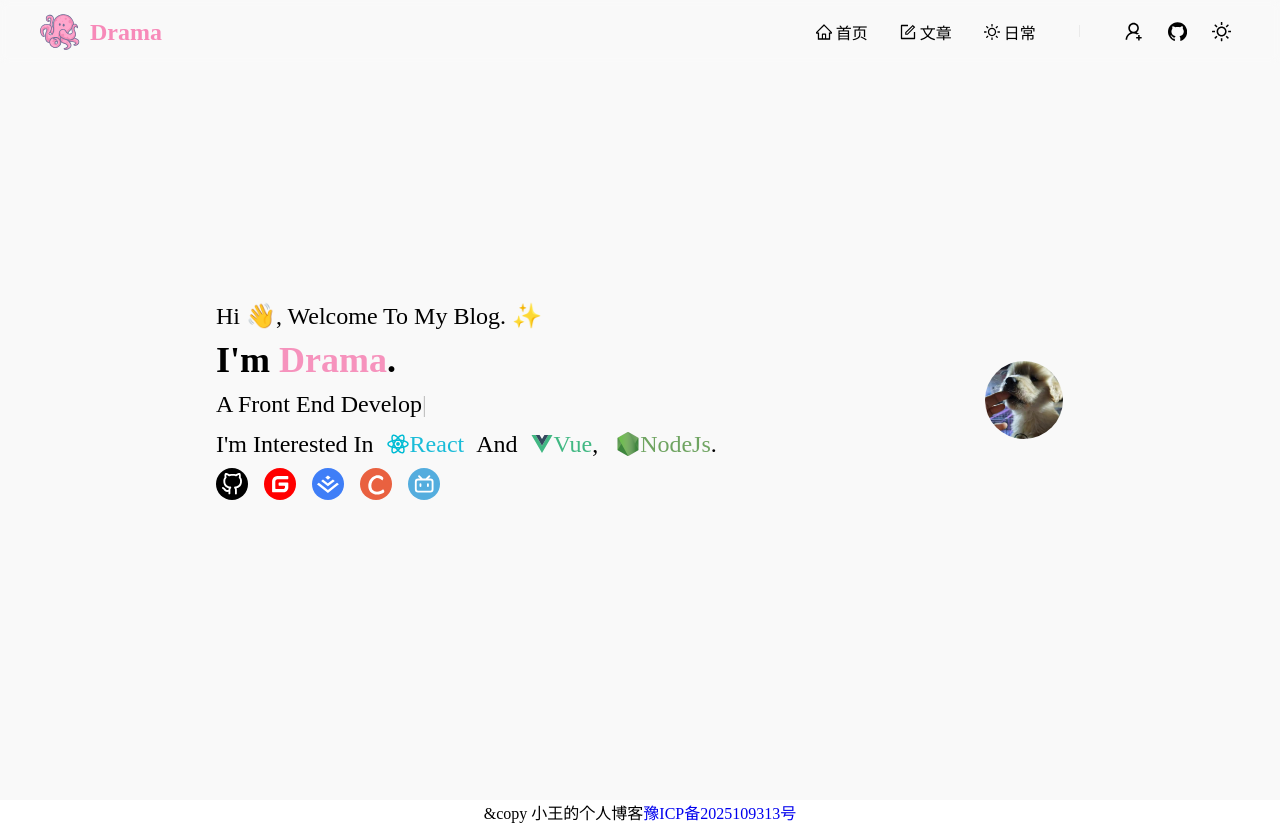
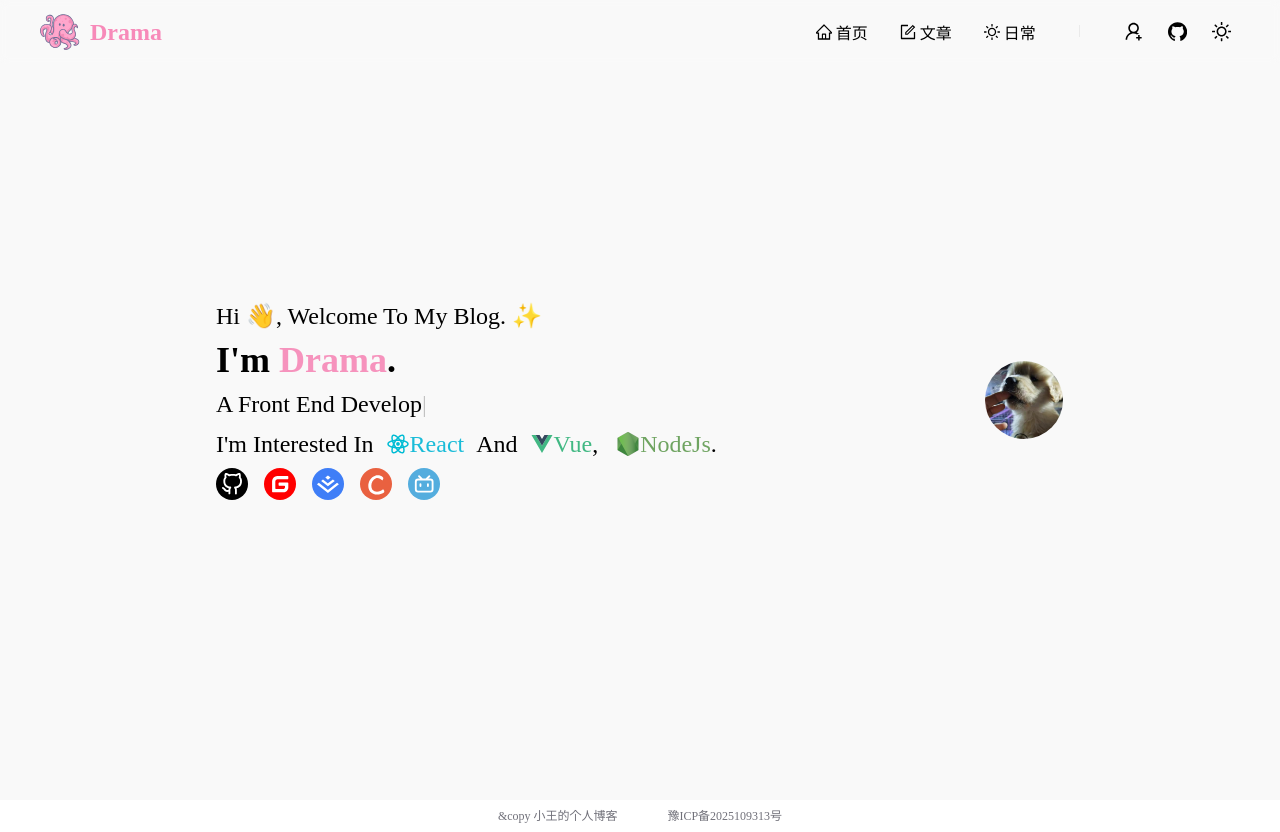
Before and after one commit to aa0330/Blog-bar, a React (Vite) app in the folder client/: page / in a window 1280 px wide. Before the commit the page ends 800 px from the top, so only its background shows below. Built offline with nearby package versions, Linux system fonts and the light colour scheme.

Commit message:
feat:首页初步完成

```diff
--- a/client/src/components/Layout/Footer/index.jsx
+++ b/client/src/components/Layout/Footer/index.jsx
@@ -4,17 +4,17 @@ import "./index.scss";
 const Footer = () => {
 
   return (
-    <div className="footer-container ">
-      <div className="">
-        <a underline={false} className=" ">
+    <div className="footer-container">
+      <div className="line1" >
+        <a className="line1-text">
           &copy 小王的个人博客
         </a>
-        <a className="" href="https://beian.miit.gov.cn">
+        <a onClick={() => window.location = 'https://beian.miit.gov.cn'}>
           豫ICP备2025109313号
         </a>
       </div>
-      {/* <div className="w-96 flex justify-evenly mb-2">
-      <a
+      <div className="w-96 flex justify-evenly mb-2">
+        {/* <a
         href="https://www.aliyun.com/?spm=5176.28055625.J_3207526240.1.6a27154aw7v5VK"
         target="_blank"
       >
@@ -34,8 +34,8 @@ const Footer = () => {
           loading="lazy"
           src="https://img.shields.io/badge/%E4%B8%83%E7%89%9B%E4%BA%91-%E5%AF%B9%E8%B1%A1%E5%AD%98%E5%82%A8-07beff"
         />
-      </a>
-    </div> */}
+      </a> */}
+      </div>
     </div>
   )
 };
--- a/client/src/components/Layout/Footer/index.scss
+++ b/client/src/components/Layout/Footer/index.scss
@@ -1,12 +1,24 @@
 .footer-container {
-    // position: absolute;
-    width: 100vw;
+    width: 100%;
     display: flex;
     align-items: center;
     justify-content: center;
-    overflow: hidden;
+    background-color: #fff;
+    flex-direction: column;
 
-    a {
-        text-decoration: none;
+    .line1 {
+        width: 24rem;
+        margin: 0.5rem 0;
+        line-height: 1rem;
+        font-size: .75rem;
+        display: flex;
+        justify-content: space-evenly;
+        --tw-text-opacity: 1;
+
+        a {
+            color: rgb(113 113 122);
+        }
+
     }
+
 }
--- a/client/src/components/Layout/Heander/index.scss
+++ b/client/src/components/Layout/Heander/index.scss
@@ -3,10 +3,8 @@
   height: 4rem;
   position: fixed;
   display: flex;
-  z-index: 10;
+  z-index: 1;
   backdrop-filter: blur(4px);
-  overflow: hidden;
-  // background-color: #f9f9f9;
 
   .header-context {
     width: 75rem;
--- a/client/src/components/Layout/index.jsx
+++ b/client/src/components/Layout/index.jsx
@@ -5,7 +5,7 @@ import './index.scss'
 
 const Layout = () => {
   return (
-    <div className="app-container">
+    <div className="app-container" >
       <div>
         <Header />
         <Outlet />
--- a/client/src/components/Layout/index.scss
+++ b/client/src/components/Layout/index.scss
@@ -1,9 +1,7 @@
 .app-container {
-    // width: 100vw;
-    // height: 100vh;
-    position: fixed;    z-index: -10;
+    position: fixed;
     background-color: #fff;
-    overflow: scroll;
     scrollbar-color: #878686 #fafafa;
     scrollbar-width: thin;
+    position: relative;
 }
--- a/client/src/components/typeWriter/index.tsx
+++ b/client/src/components/typeWriter/index.tsx
@@ -20,7 +20,6 @@ const TypeWriter = (props: Props) => {
     wordPrintTime = 0.3,
     timeSpace = 0.8,
   } = props;
-  console.log(11, { fontSize, color });
 
   const startTyping = () => {
     const writer = document.getElementById("writer") as HTMLElement;
--- a/client/src/pages/Home/index.jsx
+++ b/client/src/pages/Home/index.jsx
@@ -23,7 +23,7 @@ const Index = () => {
   }
 
   return (
-    <div className="home_container">
+    <div className="home_container" >
       <div className="home-box">
         <div className="home-context">
           <p className="info-context">Hi 👋, Welcome To My Blog. ✨</p>
--- a/client/src/pages/Home/index.scss
+++ b/client/src/pages/Home/index.scss
@@ -5,6 +5,7 @@
   display: flex;
   justify-content: center;
   align-items: center;
+  // padding-top: 5rem;
 
   .home-box {
     width: 53rem;
@@ -34,7 +35,6 @@
         font-size: 2.25rem;
         line-height: 2.5rem;
         font-weight: 700;
-
       }
 
       .icon-boxs {
@@ -46,26 +46,22 @@
 
       .link-boxes {
         height: 2rem;
-
         display: flex;
         align-items: center;
         gap: 1rem;
 
         .mian-link-box {
-
           width: 2rem;
           height: 2rem;
           display: flex;
           align-items: center;
           justify-content: center;
           border-radius: 1rem;
-
         }
       }
     }
 
     .home_avater {
-      // width: 60rem;
       display: flex;
       align-items: center;
       justify-content: left;
```
